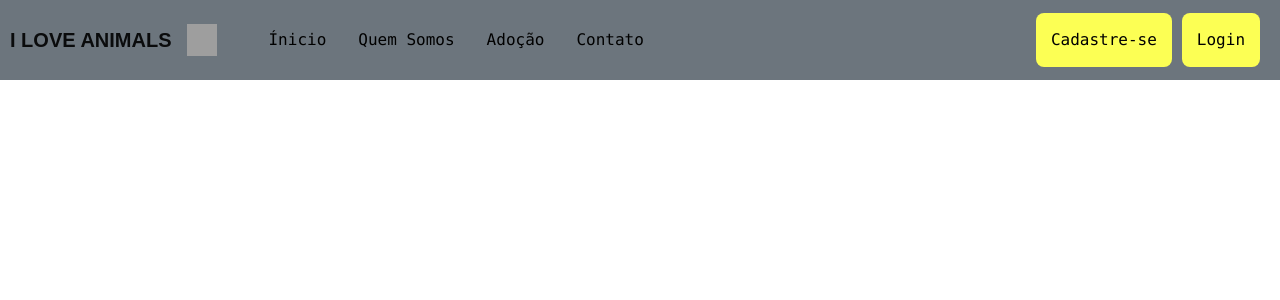
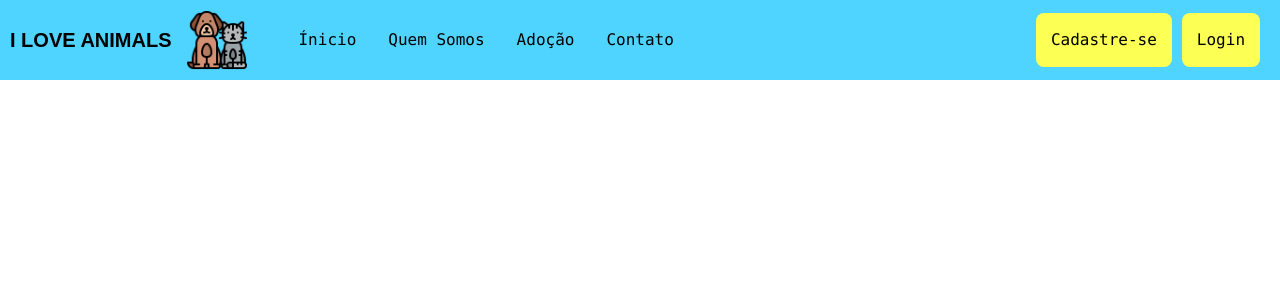
Before and after one commit to wagnergbriel/I-love-Animals-Project-Complete, a Django app: template animals_app/templates/animals_app/base.html in a window 1280 px wide. Shown: the top 300 px of the page. Run offline with Django 3.2, Linux system fonts and the light colour scheme; the template is opened without the code that fills it, so the values that code supplies are empty; some libraries are stand-ins or nearby versions; grey boxes are pictures that could not be loaded.

Commit message:
fix: modificar e incluir tags em base e home

```diff
--- a/animals_app/templates/animals_app/base.html
+++ b/animals_app/templates/animals_app/base.html
@@ -11,9 +11,9 @@
 </head>
 <body>
     <header>
-        <nav class="navbar navbar-expand-lg navbar-light bg-secondary justify-content-start">
+        <nav class="navbar navbar-expand-lg justify-content-start">
             <a class="navbar-brand logo" href="">I LOVE ANIMALS</a>
-            <img class="d-inline-block align-text-top" src="{% static 'animals_app/img/animal.png' %}" alt="#" width="30" height="32">
+            <img class="d-inline-block align-text-top" src="{% static 'animals_app/img/animais-de-estimacao.png' %}" alt="logo-pagina" width="60" height="60">
             <div class="itens">
                 <a class="nav-link" href="{% url 'home' %}">Ínicio</a>
                 <a class="nav-link" href="#">Quem Somos</a>
@@ -21,8 +21,8 @@
                 <a class="nav-link" href="#">Contato</a>
             </div>
             <div class="login">
-                <a class="nav-link" href="#">Cadastre-se</a>
-                <a class="nav-link" href="">Login</a>
+                <a class="bt-cadastro" href="">Cadastre-se</a>
+                <a class="bt-login" href="">Login</a>
             </div>
         </nav>
     </header>
```
Also changed, not shown: animals_app/templates/animals_app/home.html (+8 -2 lines).
